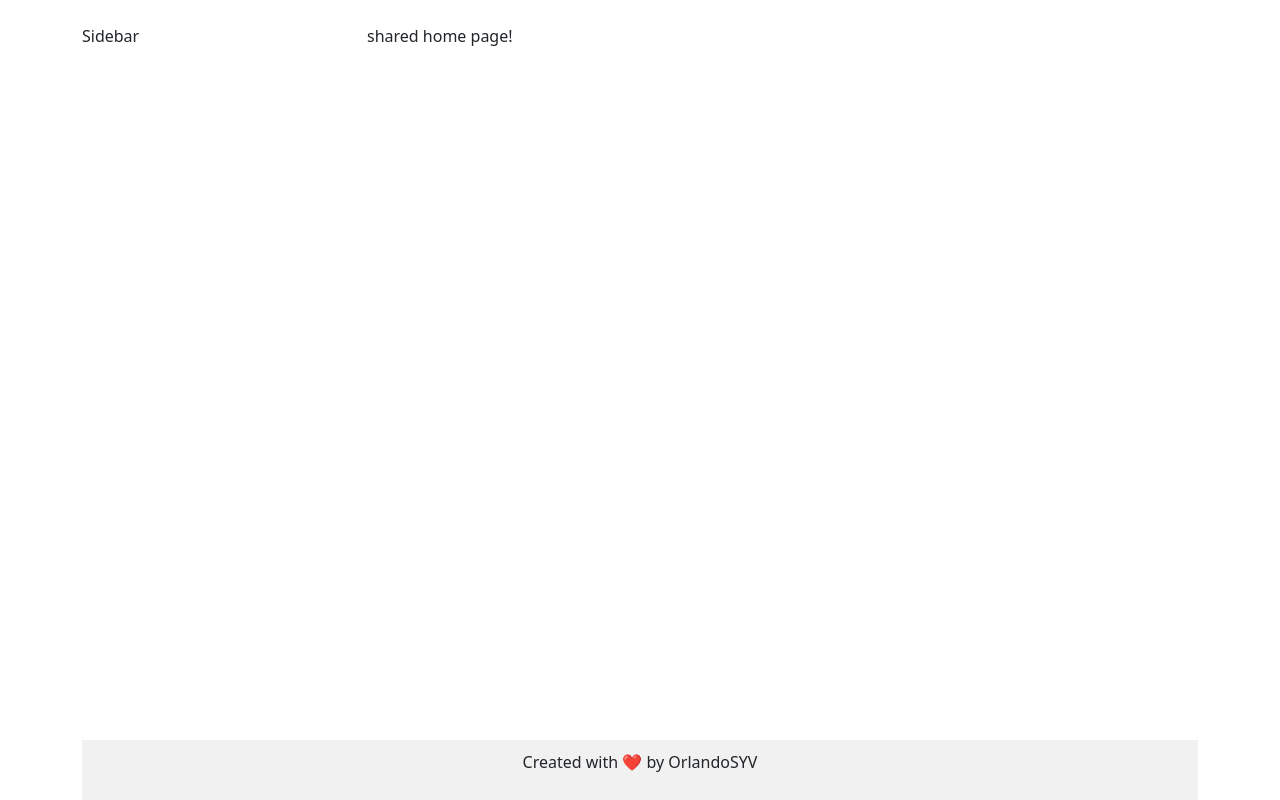
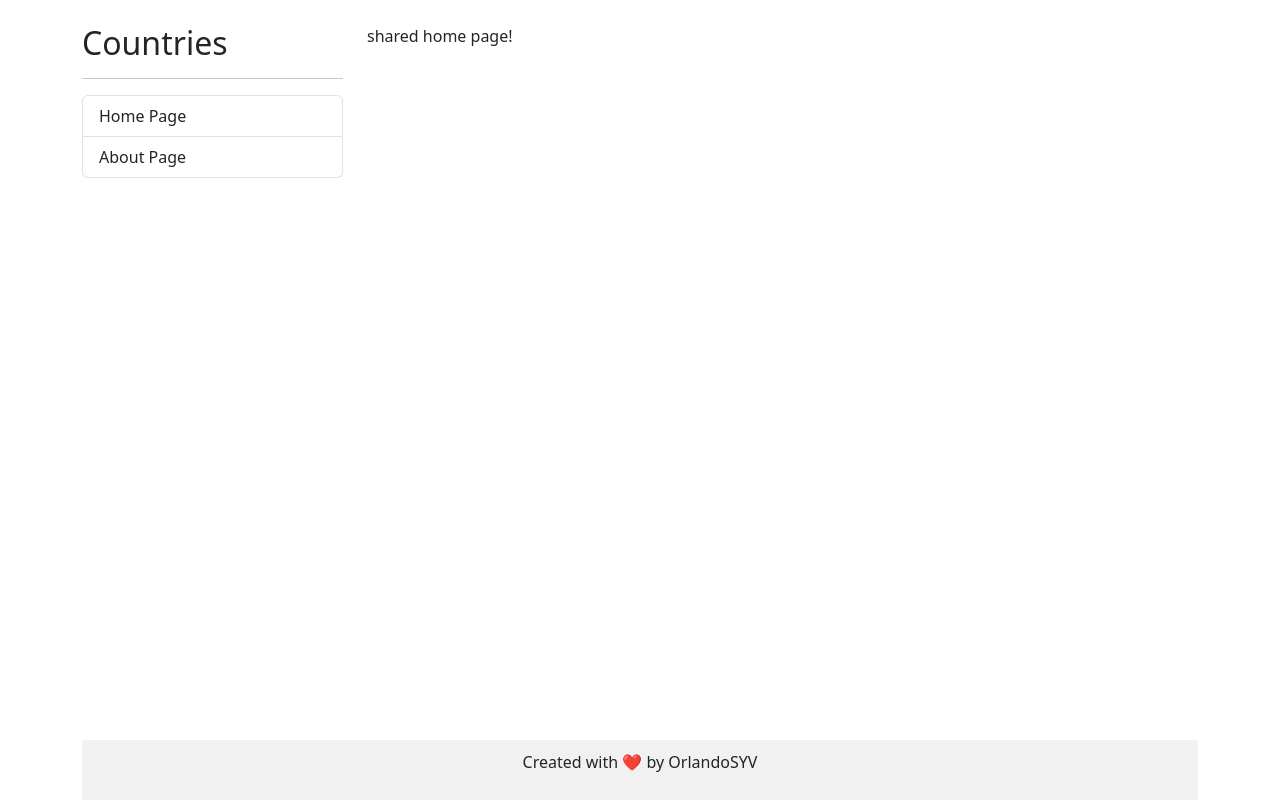
Before and after one commit to orlandosyv/04-country-Spa, an Angular app: page /home in a window 1280 px wide. Built offline with nearby package versions, Linux system fonts and the light colour scheme.

Commit message:
oy - sidebar functionality

```diff
--- a/src/app/app.component.html
+++ b/src/app/app.component.html
@@ -1,7 +1,10 @@
 <main>
 
   <div class="row mt-4">
-    <div class="col-3">Sidebar </div>
+    <div class="col-3">
+      <shared-sidebar></shared-sidebar>
+    </div>
+
 
     <div class="col">
     <!-- <shared-home-page></shared-home-page> -->
--- /dev/null
+++ b/src/app/shared/components/sidebar/sidebar.component.html
@@ -0,0 +1,13 @@
+
+<h2>Countries</h2>
+<hr>
+<ul class="list-group">
+  <li routerLink="home"
+  class="list-group-item">
+    Home Page
+  </li>
+  <li routerLink="about"
+  class="list-group-item">
+    About Page
+  </li>
+</ul>
--- /dev/null
+++ b/src/app/shared/components/sidebar/sidebar.component.ts
@@ -0,0 +1,10 @@
+import { Component } from '@angular/core';
+
+@Component({
+  selector: 'shared-sidebar',
+  templateUrl: './sidebar.component.html',
+  styles: ``
+})
+export class SidebarComponent {
+
+}
```
Also changed, not shown: src/app/shared/shared.module.ts (+10 -3 lines).
